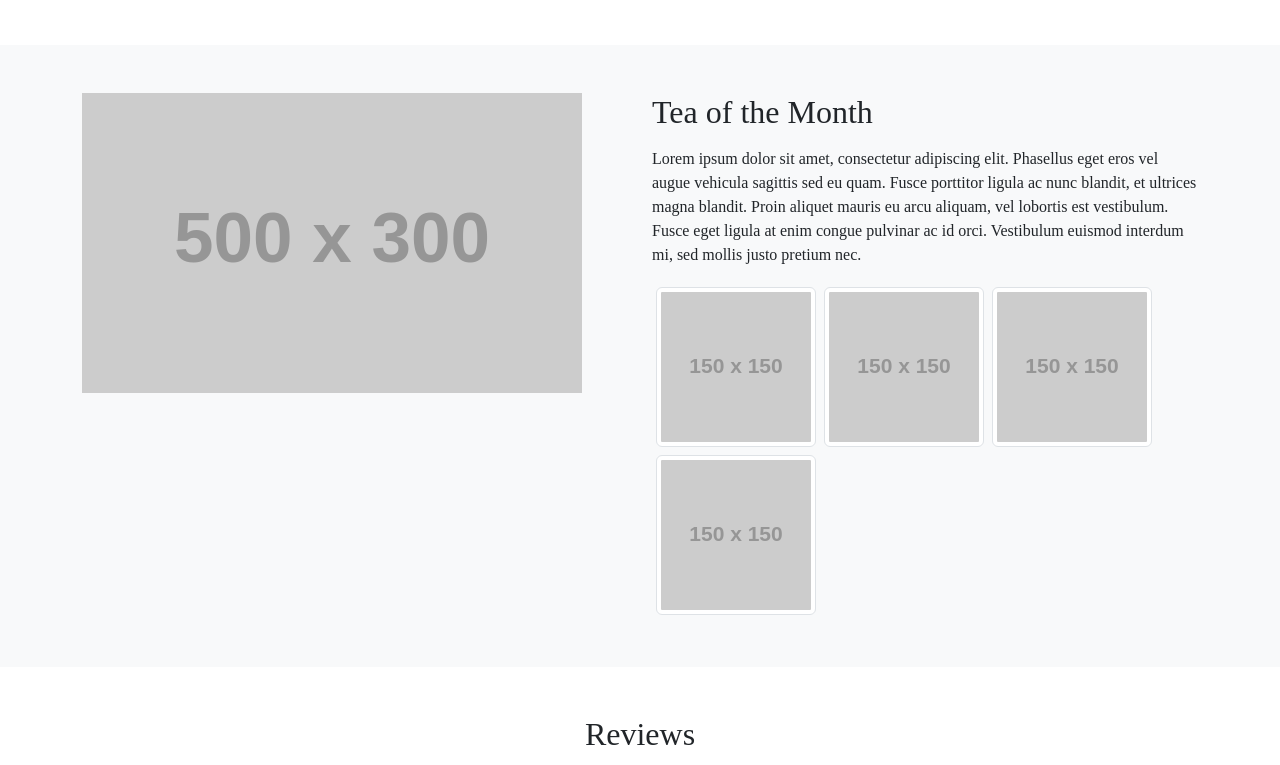
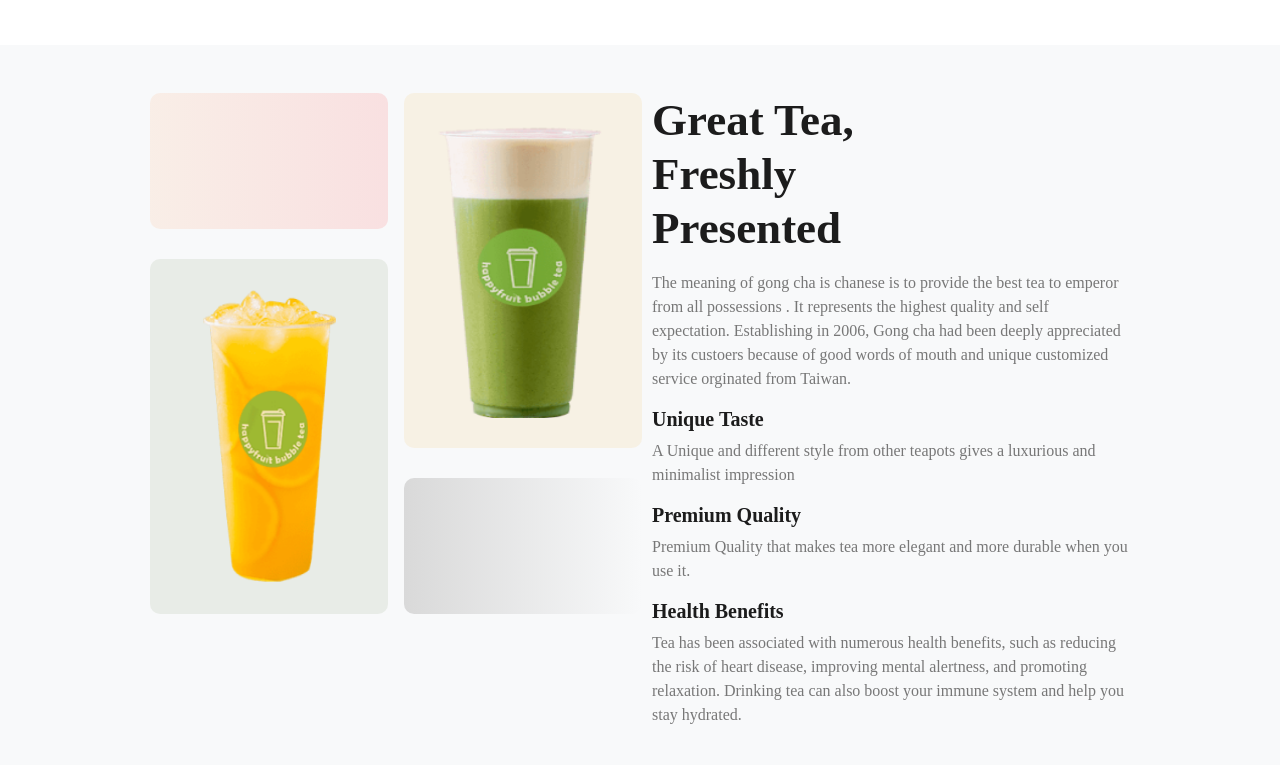
Before and after one commit to ajauni01/semster-final-project, a plain HTML site: page index.html in a window 1280 px wide. Shown: the part 1555-2320 px from the top of the page. Drawn offline with nearby package versions, Linux system fonts and the light colour scheme; placeholder pictures from the web are drawn by us.

Commit message:
special-tea-section-added

```diff
--- a/index.html
+++ b/index.html
@@ -36,7 +36,7 @@
   <header class="text-center">
     <div class="container">
       <!-- carousel -->
-      <div id="carouselExampleAutoplaying" class="carousel slide" data-bs-ride="carousel" data-bs-interval="1000">
+      <div id="carouselExampleAutoplaying" class="carousel slide" data-bs-ride="carousel" data-bs-interval="3000">
         <div class="carousel-inner">
           <div class="carousel-item active">
             <img src="images/banner1.png" class="img-fluid rounded" alt="...">
@@ -68,13 +68,9 @@
       <!-- carousel-ends -->
       <h2 class="lead">Experience the Best Tea in Town!</h2>
       <a href="#" class="btn btn-danger btn-lg">Explore More <img src="images/arrow.png" alt=""></a>
-
     </div>
   </header>
-
-
-
-
+  <!-- header-ends -->
   <!-- Products -->
   <section id="products" class="py-5 mt-5">
     <div class="text-center mb-5">
@@ -83,7 +79,6 @@
         ranging from classic blends to
         innovative and
         exotic flavors that cater to a wide range of tastes.</p>
-
     </div>
     <div class="d-flex justify-content-center">
       <div class="row">
@@ -96,7 +91,6 @@
             </div>
             <button class="btn btn-danger text-center">Order Now</button>
           </div>
-
         </div>
         <div class="col-12 col-md-3">
           <div class="card">
@@ -133,25 +127,46 @@
       </div>
     </div>
   </section>
+  <!-- product-section-ends -->
   <!-- Tea of the Month -->
   <section class="py-5 bg-light">
-    <div class="container">
-      <div class="row">
-        <div class="col-md-6">
-          <img src="https://via.placeholder.com/500x300" alt="Tea of the Month" class="img-fluid">
+    <div class="container tea-of-the-month-container">
+      <div class="row d-flex justify-content-center">
+        <div class="col-md-6 d-flex gap-3">
+          <div>
+            <div class="best-tea-upper-design"></div>
+            <div>
+              <img src="images/fresh-1.png" alt="Tea of the Month" class="img-fluid tea-of-month-1">
+            </div>
+          </div>
+          <div>
+            <div>
+              <img src="images/fresh-2.png" alt="Tea of the Month" class="img-fluid tea-of-month-2">
+            </div>
+            <div class="best-tea-lower-design"></div>
+          </div>
         </div>
         <div class="col-md-6">
-          <h2 class="mb-3">Tea of the Month</h2>
-          <p>Lorem ipsum dolor sit amet, consectetur adipiscing elit. Phasellus eget eros vel augue vehicula sagittis
-            sed eu quam. Fusce porttitor ligula ac nunc blandit, et ultrices magna blandit. Proin aliquet mauris eu arcu
-            aliquam, vel lobortis est vestibulum. Fusce eget ligula at enim congue pulvinar ac id orci. Vestibulum
-            euismod interdum mi, sed mollis justo pretium nec. </p>
-          <div class="d-flex flex-wrap">
-            <img src="https://via.placeholder.com/150x150" alt="Tea Photo" class="img-thumbnail m-1">
-            <img src="https://via.placeholder.com/150x150" alt="Tea Photo" class="img-thumbnail m-1">
-            <img src="https://via.placeholder.com/150x150" alt="Tea Photo" class="img-thumbnail m-1">
-            <img src="https://via.placeholder.com/150x150" alt="Tea Photo" class="img-thumbnail m-1">
-          </div>
+          <h2 class="mb-3 special-tea">Great Tea, Freshly Presented</h2>
+          <p class="special-tea-description">The meaning of gong cha is chanese is to provide the best tea to emperor
+            from all possessions . It
+            represents the
+            highest quality and self expectation. Establishing in 2006, Gong cha had been deeply appreciated by its
+            custoers because
+            of good words of mouth and unique customized service orginated from Taiwan. </p>
+          <h4 class="unique-taste">Unique Taste</h4>
+          <p class="unique-taste-description">A Unique and different style from other teapots gives a luxurious and
+            minimalist impression</p>
+          <h4 class="premium-quality">Premium Quality</h4>
+          <p class="premium-quality-description">Premium Quality that makes tea more elegant and more durable when you
+            use it.</p>
+          <h4 class="health-benefits">Health Benefits</h4>
+          <p class="health-benefit-description">Tea has been associated with numerous health benefits, such as reducing
+            the risk of heart disease,
+            improving mental
+            alertness, and promoting relaxation. Drinking tea can also boost your immune system and help you stay
+            hydrated.</p>
+
         </div>
       </div>
     </div>
--- a/style.css
+++ b/style.css
@@ -17,11 +17,6 @@
   color: #1C1C1C;
   margin-top: 40px;
 }
-
-
-
-
-
 
 ul>li>a:hover {
   color: blue !important;
@@ -61,3 +56,91 @@ ul>li>a:active {
   color: #777777;
   padding: 0 400px 0 400px;
 }
+
+.best-tea-upper-design {
+  width: 238px;
+  height: 136px;
+  background: linear-gradient(270deg, #FF0000 0%, #FF8938 100%);
+  opacity: 0.1;
+  border-radius: 10px;
+  margin-bottom: 30px;
+}
+
+.tea-of-month-1 {
+  width: 238px;
+  height: 355.28px;
+  background: rgba(87, 118, 57, 0.1);
+  border-radius: 10px;
+  padding: 30px;
+}
+
+.tea-of-month-2 {
+  width: 238px;
+  height: 355.28px;
+  background: rgba(230, 166, 35, 0.1);
+  border-radius: 10px;
+  padding: 30px;
+  margin-bottom: 30px;
+}
+
+.best-tea-lower-design {
+  width: 238px;
+  height: 136px;
+  background: linear-gradient(90deg, #D9D9D9 0%, rgba(255, 255, 255, 0) 100%);
+  border-radius: 10px;
+}
+
+.tea-of-the-month-container {
+  padding: 0 80px 0 80px !important;
+}
+
+.special-tea {
+  margin: 0 200px 0 0;
+  font-weight: 800;
+  font-size: 45px;
+  color: #1C1C1C;
+}
+
+.special-tea-description {
+  font-weight: 500;
+  font-size: 16px;
+  color: #777777;
+}
+
+.unique-taste {
+  font-weight: 800;
+  font-size: 20px;
+  color: #1C1C1C;
+}
+
+.unique-taste-description {
+
+  font-weight: 500;
+  font-size: 16px;
+  color: #777777;
+}
+
+.premium-quality {
+
+  font-weight: 800;
+  font-size: 20px;
+  color: #1C1C1C;
+}
+
+.premium-quality-description {
+  font-weight: 500;
+  font-size: 16px;
+  color: #777777;
+}
+
+.health-benefits {
+  font-weight: 800;
+  font-size: 20px;
+  color: #1C1C1C;
+}
+
+.health-benefit-description {
+  font-weight: 500;
+  font-size: 16px;
+  color: #777777;
+}
```
